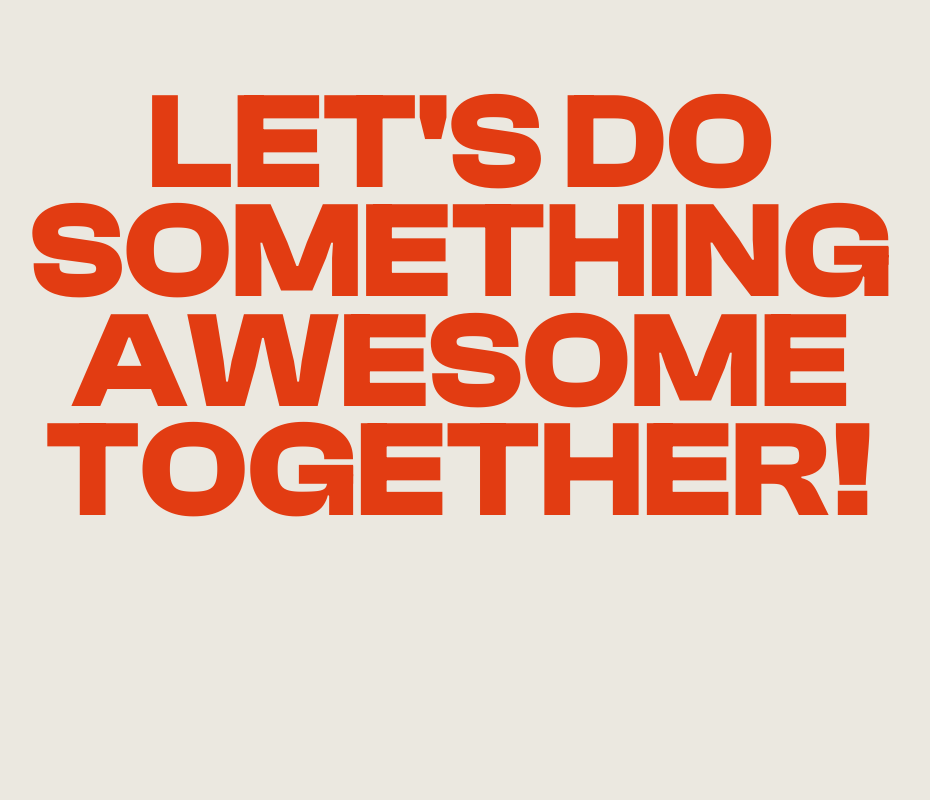
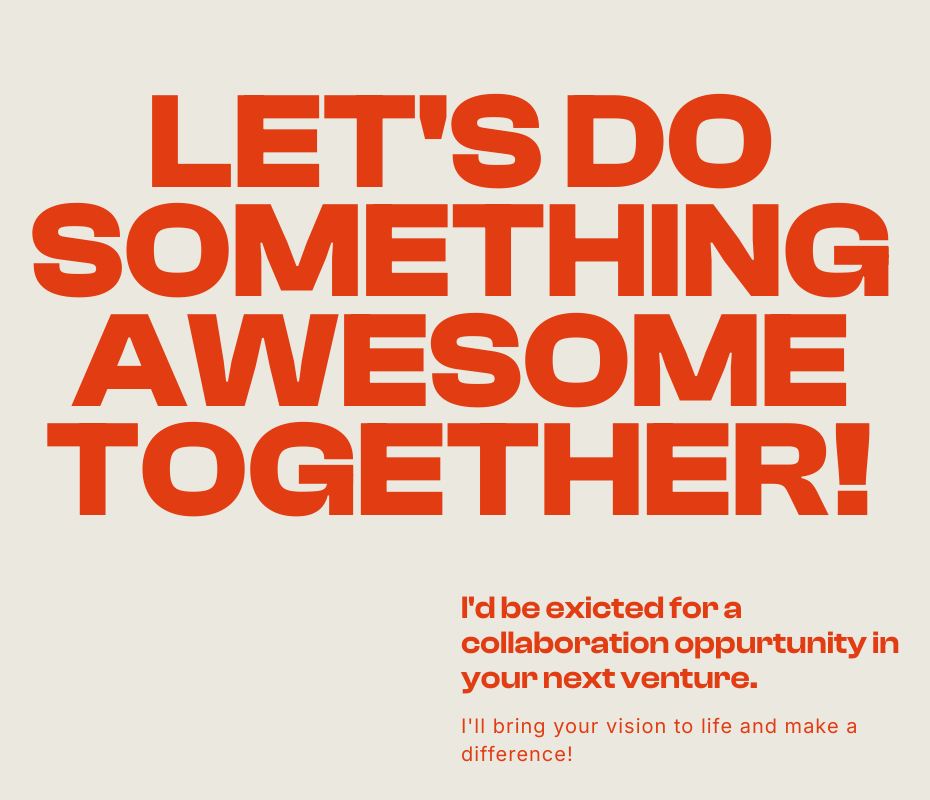
Before and after one commit to michaelcanonizado/michaelcanonizado, a Next.js app: page / in a window 1280 px wide. Shown: the part 4930-5730 px from the top of the page, without its empty margins (179-1109 px from the left). Before the commit the page ends 5695 px from the top, so only its background shows below. Built offline with nearby package versions, Linux system fonts and the light colour scheme.

Commit message:
feat: add closing paragraph

```diff
--- a/src/app/_sections/closing.tsx
+++ b/src/app/_sections/closing.tsx
@@ -1,12 +1,29 @@
 import { cn } from '@/lib/utils';
-import { TextDisplay } from '@/components/ui/text';
+import { TextBody, TextDisplay, TextHeading } from '@/components/ui/text';
 import { ComponentBaseProps } from '@/types';
 
 const Closing = ({ className }: ComponentBaseProps) => {
   return (
     <section className={cn('section min-h-[80vh] space-y-xl', className)}>
       <div className='text-center'>
-        <TextDisplay>LET'S DO SOMETHING AWESOME TOGETHER!</TextDisplay>
+        <TextDisplay>{"LET'S DO SOMETHING AWESOME TOGETHER!"}</TextDisplay>
+      </div>
+      <div className='grid grid-cols-2'>
+        <div className=''></div>
+        <div className='max-w-[450px] space-y-md'>
+          <div>
+            <TextHeading>
+              {
+                "I'd be exicted for a collaboration oppurtunity in your next venture."
+              }
+            </TextHeading>
+          </div>
+          <div>
+            <TextBody>
+              {"I'll bring your vision to life and make a difference!"}
+            </TextBody>
+          </div>
+        </div>
       </div>
     </section>
   );
```
